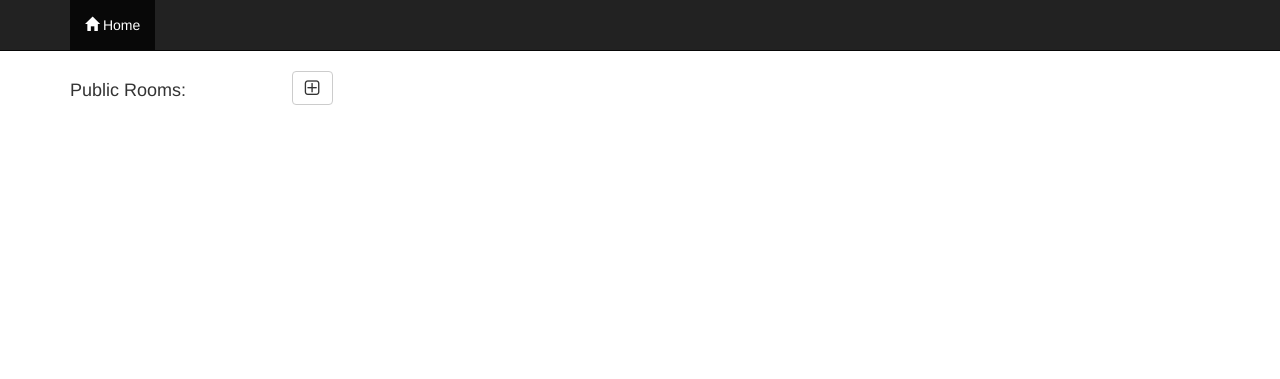
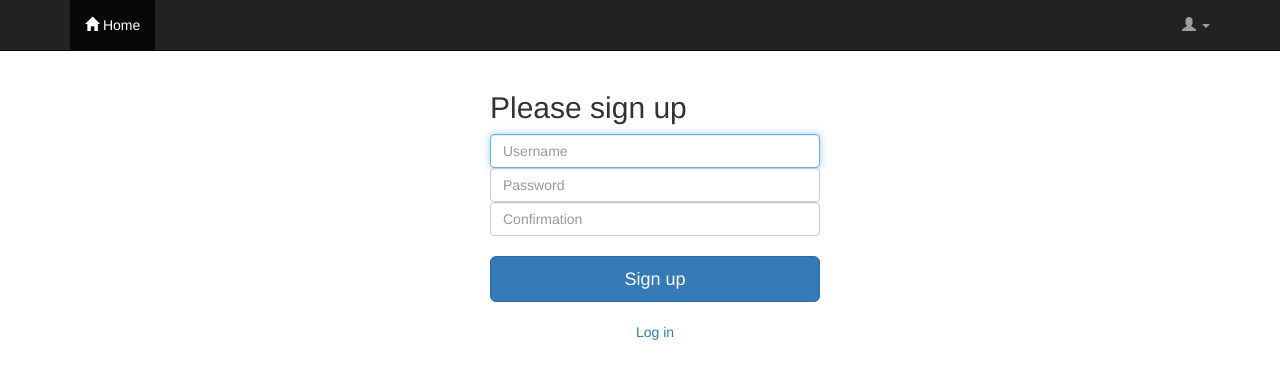
Before and after one commit to jmchuster/practice-chat-pusher, a Django app: page /signup in a window 1280 px wide. Shown: the top 379 px of the page. Run offline with Django 3.2, Linux system fonts and the light colour scheme; data that the repository does not hold is empty; some libraries are stand-ins or nearby versions.

Commit message:
add login and logout

```diff
--- /dev/null
+++ b/core/static/css/account.css
@@ -0,0 +1,4 @@
+form {
+  max-width: 330px;
+  margin: auto;
+}
--- a/core/templates/base.html
+++ b/core/templates/base.html
@@ -22,6 +22,18 @@
           <a href="/"><span class="glyphicon glyphicon-home"></span> Home</a>
         </li>
       </ul>
+      <ul class="nav navbar-nav navbar-right">
+        <li class="dropdown">
+          <a href="#" class="dropdown-toggle" data-toggle="dropdown" role="button" aria-expanded="false"><span class="glyphicon glyphicon-user"></span> {{ user.username }} <span class="caret"></span></a>
+            <ul class="dropdown-menu" role="menu">
+              {% if user.is_authenticated %}
+                <li><a href='{% url 'logout' %}'>Logout</a></li>
+              {% else %}
+                <li><a href='{% url 'login' %}'>Login</a></li>
+              {% endif %}
+            </ul>
+        </li>
+      </ul>
     </div>
   </nav>
 
--- /dev/null
+++ b/core/templates/signup.html
@@ -0,0 +1,31 @@
+{% extends "base.html" %}
+{% load staticfiles %}
+
+{% block title %}
+  Get ready to sign up!
+{% endblock %}
+{% block css %}
+  <link rel="stylesheet" type="text/css" href="{% static 'css/account.css' %}" />
+{% endblock %}
+{% block content %}
+
+<div class="container">
+  <form class="form-signin" method="POST">
+    {% csrf_token %}
+    <h2 class="form-signin-heading">Please sign up</h2>
+    <label for="inputUsername" class="sr-only">Username</label>
+    <input type="text" id="inputUsername" name="inputUsername" class="form-control" placeholder="Username" required autofocus>
+    <label for="inputPassword" class="sr-only">Password</label>
+    <input type="password" id="inputPassword" name="inputPassword" class="form-control" placeholder="Password" required>
+    <label for="inputConfirmation" class="sr-only">Confirmation</label>
+    <input type="password" id="inputConfirmation" name="inputConfirmation" class="form-control" placeholder="Confirmation" required>
+    <br/>
+    <button class="btn btn-lg btn-primary btn-block" type="submit">Sign up</button>
+    <br/>
+    <p class='text-center'>
+      <a href='{% url 'login' %}'>Log in</a>
+    </p>
+  </form>
+</div>
+
+{% endblock %}
--- a/core/urls.py
+++ b/core/urls.py
@@ -7,9 +7,12 @@ import core.views
 # url(r'^blog/', include('blog.urls')),
 
 urlpatterns = [
+    url(r'^login', core.views.account.LoginView.as_view(), name='login'),
+    url(r'^logout', core.views.account.LogoutView.as_view(), name='logout'),
+    url(r'^signup', core.views.account.SignupView.as_view(), name='signup'),
     url(r'^webhook/presence', core.views.webhook.presence),
     url(r'^public_rooms/(?P<public_room_id>[0-9]+)/messages', core.views.public_room.message),
     url(r'^public_rooms', core.views.public_room.new),
     url(r'^auth', core.views.auth),
-    url(r'^', core.views.index),
+    url(r'^', core.views.index, name='index'),
 ]
--- a/core/views/__init__.py
+++ b/core/views/__init__.py
@@ -2,6 +2,7 @@ from .index import index
 from .auth import auth
 from .public_room import message, new
 from .webhook import presence
+from .account import LoginView, SignupView, LogoutView
 
 #
 #
--- /dev/null
+++ b/core/views/account.py
@@ -0,0 +1,47 @@
+from django.template.response import TemplateResponse
+from django.http import HttpResponseServerError
+from django.views.generic import View
+from django.contrib.auth.models import User
+from django.contrib.auth import authenticate, login, logout
+from django.shortcuts import redirect
+
+
+class LoginView(View):
+    def get(self, request):
+        return TemplateResponse(request, 'login.html')
+
+    def post(self, request):
+        username = request.POST['inputUsername']
+        password = request.POST['inputPassword']
+        user = authenticate(username=username, password=password)
+        if user is not None and user.is_active:
+            login(request, user)
+            return redirect('index')
+        else:
+            return HttpResponseServerError('Incorrect username or password')
+
+class LogoutView(View):
+    def get(self, request):
+        logout(request)
+        return redirect('index')
+
+class SignupView(View):
+    def get(self, request):
+        return TemplateResponse(request, 'signup.html')
+
+    def post(self, request):
+        username = request.POST['inputUsername']
+        password = request.POST['inputPassword']
+        confirmation = request.POST['inputConfirmation']
+
+        if password == confirmation:
+            user = User.objects.create_user(username=username, password=password)
+            user.save()
+            user = authenticate(username, password)
+            if user is not None and user.is_active:
+                login(request, user)
+                return redirect('index')
+            else:
+                return HttpResponseServerError('There was an error creating your account')
+        else:
+            return HttpResponseServerError('Passwords must match')
--- a/util/wrapped_user.py
+++ b/util/wrapped_user.py
@@ -17,7 +17,7 @@ class WrappedUser:
     @property
     def user_id(self):
         if self.is_authenticated:
-            return self.user.user_id
+            return self.user.id
         else:
             if not self._user_id:
                 self._user_id = self.request.COOKIES.get('user_id') or uuid.uuid4().hex
```
Also changed, not shown: core/templates/login.html (added, +29 -0 lines), core/static/js/private_room.js (deleted).
